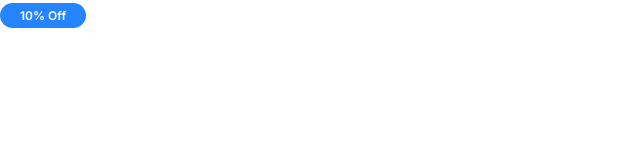
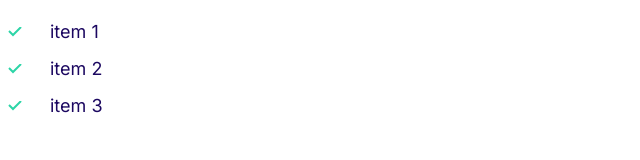
Before and after one commit to DiRenzoV/Vinishify, a plain HTML site: page index.html in a window 1280 px wide. Shown: the whole page, without its empty margins (0-640 px from the left). Drawn offline with Linux system fonts and the light colour scheme.

Commit message:
Define Lists Styles.

```diff
--- a/css/styles.css
+++ b/css/styles.css
@@ -121,3 +121,32 @@ a {
     font-size: 1.2rem;
   }
 }
+
+/* Lists */
+
+.list {
+  list-style: none;
+  padding-left: 0;
+  color: var(--color-headings);
+}
+
+.list--inline .list__item {
+  display: inline-block;
+  margin-right: 2rem;
+}
+
+.list--tick {
+  list-style-image: url(/images/tick.svg);
+  padding-left: 3rem;
+}
+
+.list--tick .list__item {
+  padding-left: 0.5rem;
+  margin-bottom: 1rem;
+}
+
+@media screen and (min-width: 1024px) {
+  .list--tick .list__item {
+    padding-left: 2rem;
+  }
+}
--- a/index.html
+++ b/index.html
@@ -15,6 +15,10 @@
     <title>Document</title>
   </head>
   <body>
-    <span class="badge badge--primary badge--small">10% Off</span>
+    <ul class="list list--tick">
+      <li class="list__item">item 1</li>
+      <li class="list__item">item 2</li>
+      <li class="list__item">item 3</li>
+    </ul>
   </body>
 </html>
```
Also changed, not shown: Components/Listis.html (added, +5 -0 lines), images/tick.svg (added).
